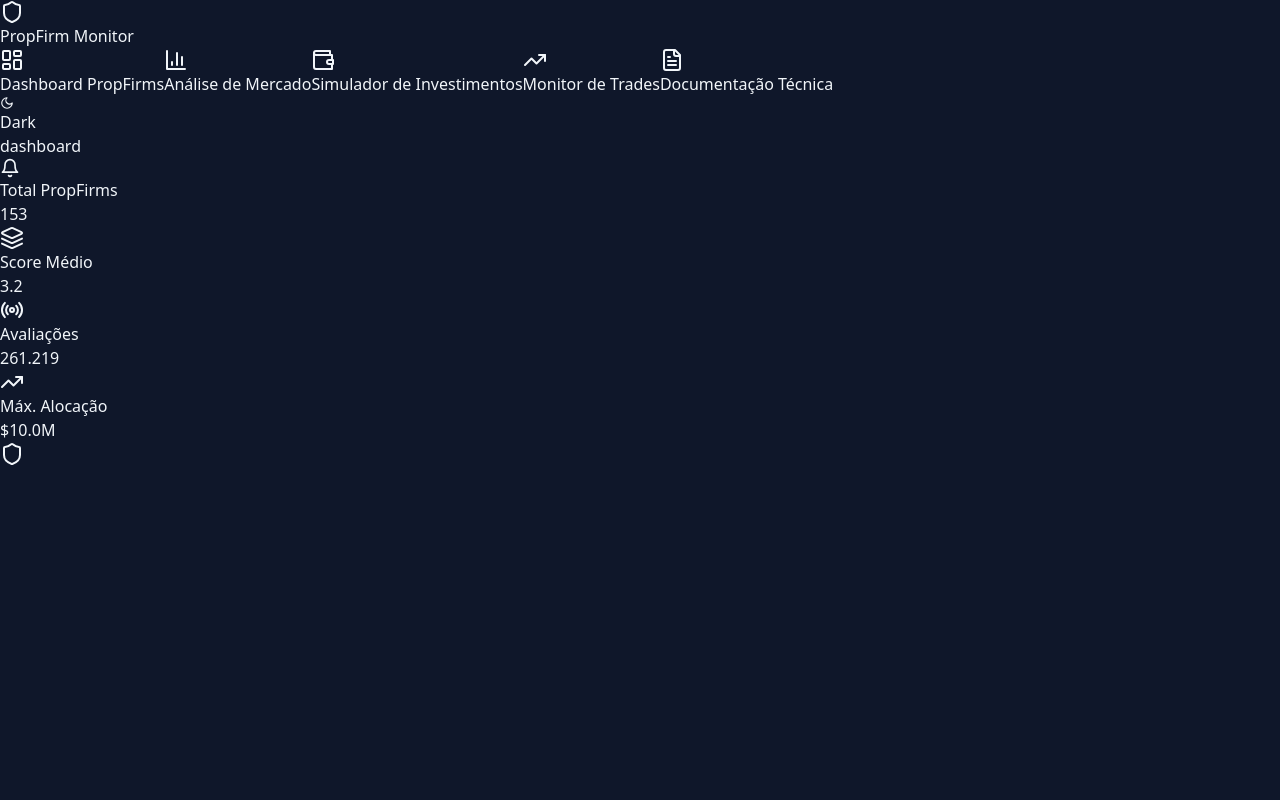
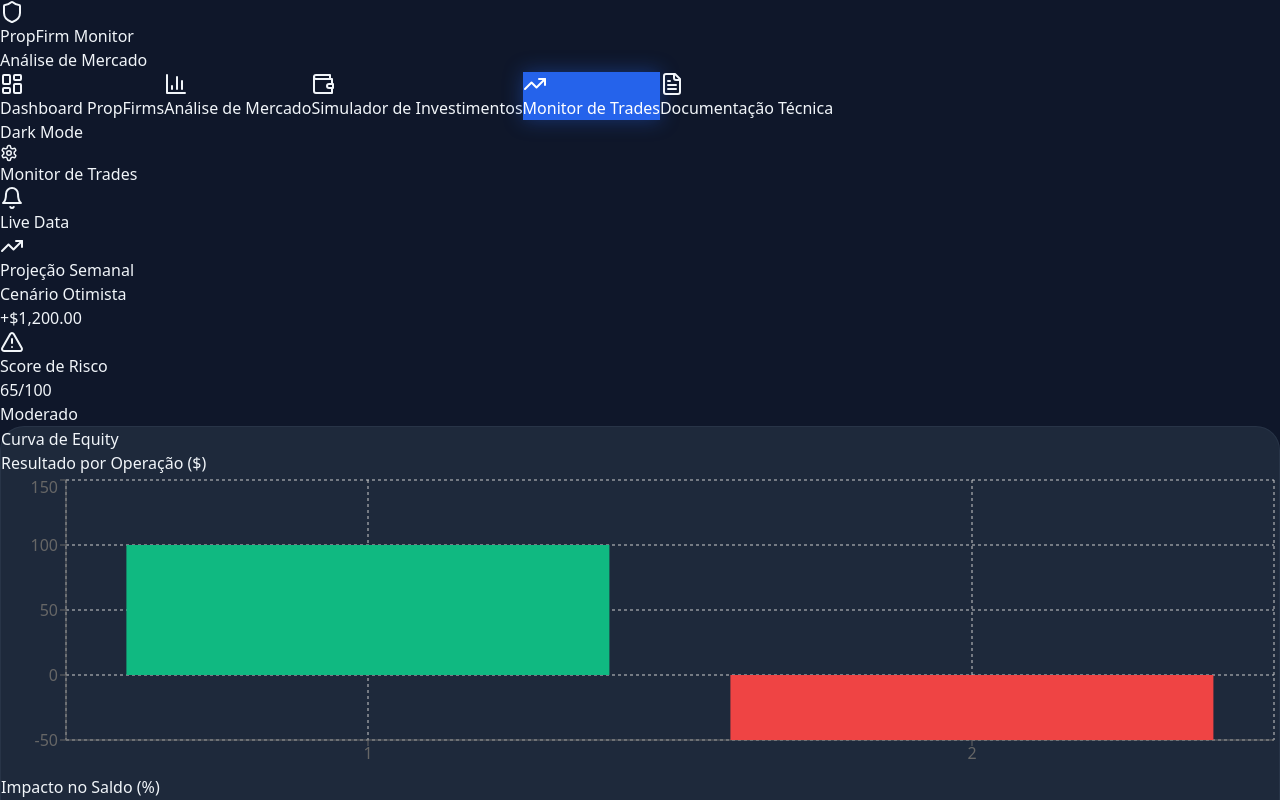
Before and after one commit to fernandohpc18-commits/ACASA-TOOLS, a React (Vite) app: page / in a window 1280 px wide. Shown: the top 800 px of the page. Built offline with nearby package versions, Linux system fonts and the light colour scheme.

Commit message:
Update App.jsx

```diff
--- a/src/App.jsx
+++ b/src/App.jsx
@@ -1,22 +1,17 @@
 import React, { useState } from 'react';
 import {
   LayoutDashboard, TrendingUp, BarChart3, Wallet,
-  Shield, Bell, Moon, Sun, FileText, ArrowRightLeft, Radio, Layers
+  Shield, Bell, Moon, Sun, FileText, Settings
 } from "lucide-react";
-import { Toaster } from 'sonner';
 
-// Importação dos componentes core
 import AdvancedCharts from './components/trades/AdvancedCharts';
 import TradeForecasting from './components/trades/TradeForecasting';
 import AssetPanel from './components/market/AssetPanel';
-import InvestmentSimulator from './components/investment/InvestmentSimulator';
-import DocumentacaoCompleta from './components/DOCUMENTACAO_COMPLETA';
 
 export default function App() {
-  const [activeTab, setActiveTab] = useState('dashboard');
-  const [isDarkMode, setIsDarkMode] = useState(false);
+  const [activeTab, setActiveTab] = useState('trades');
 
-  const navItems = [
+  const menuItems = [
     { id: 'dashboard', label: 'Dashboard PropFirms', icon: LayoutDashboard },
     { id: 'market', label: 'Análise de Mercado', icon: BarChart3 },
     { id: 'wallet', label: 'Simulador de Investimentos', icon: Wallet },
@@ -25,104 +20,100 @@ export default function App() {
   ];
 
   return (
-    <div className={isDarkMode ? 'dark' : ''}>
-      <div className="flex h-screen bg-[#F0F2F5] dark:bg-[#020617] text-slate-900 dark:text-slate-100 transition-colors duration-300">
+    <div className="flex h-screen bg-[#0F172A] text-slate-100 overflow-hidden">
 
-        {/* SIDEBAR */}
-        <aside className="w-64 bg-white dark:bg-[#0B1120] border-r border-slate-200 dark:border-slate-800 flex flex-col shadow-xl z-20">
-          <div className="p-6 border-b border-slate-100 dark:border-slate-800">
-            <div className="flex items-center gap-3">
-              <div className="bg-blue-600 p-2 rounded-lg shadow-lg">
+      {/* SIDEBAR INSTITUCIONAL */}
+      <aside className="w-72 bg-[#141B2D] border-r border-slate-800 flex flex-col p-6">
+        <div className="flex items-center gap-3 mb-10 px-2">
+          <div className="bg-blue-600 p-2 rounded-xl shadow-lg shadow-blue-500/20">
             <Shield className="text-white w-6 h-6" />
           </div>
-              <h1 className="font-bold text-lg leading-none">PropFirm Monitor</h1>
+          <div>
+            <h1 className="font-bold text-lg leading-none tracking-tight">PropFirm Monitor</h1>
+            <p className="text-[10px] text-slate-500 mt-1 uppercase tracking-widest font-bold">Análise de Mercado</p>
           </div>
         </div>
 
-          <nav className="flex-1 py-4 px-3 space-y-1 overflow-y-auto custom-scrollbar">
-            {navItems.map((item) => (
+        <nav className="flex-1 space-y-2">
+          {menuItems.map((item) => (
             <button
               key={item.id}
               onClick={() => setActiveTab(item.id)}
-                className={`w-full flex items-center gap-3 px-3 py-3 rounded-xl text-sm font-semibold transition-all ${
-                  activeTab === item.id
-                    ? 'bg-blue-600 text-white shadow-lg'
-                    : 'text-slate-500 hover:bg-slate-100 dark:hover:bg-slate-800'
+              className={`w-full flex items-center gap-3 px-4 py-3.5 rounded-2xl text-sm font-semibold transition-all duration-300 ${
+                activeTab === item.id ? 'sidebar-item-active' : 'text-slate-400 hover:bg-slate-800/50 hover:text-white'
               }`}
             >
-                <item.icon className="w-4 h-4" />
+              <item.icon className="w-5 h-5" />
               {item.label}
             </button>
           ))}
         </nav>
 
-          <div className="p-4 border-t border-slate-100 dark:border-slate-800">
-            <button onClick={() => setIsDarkMode(!isDarkMode)} className="w-full flex items-center justify-between px-3 py-2 rounded-lg bg-slate-100 dark:bg-slate-800 text-xs font-bold">
-              <span className="flex items-center gap-2">
-                {isDarkMode ? <Sun size={14}/> : <Moon size={14}/>} {isDarkMode ? 'Light' : 'Dark'}
-              </span>
-            </button>
+        <div className="mt-auto pt-6 border-t border-slate-800 flex items-center justify-between px-2 text-slate-500">
+           <div className="flex items-center gap-2 text-xs font-bold uppercase tracking-tighter">
+             <div className="w-8 h-4 bg-blue-600 rounded-full relative">
+               <div className="absolute right-1 top-1 w-2 h-2 bg-white rounded-full"></div>
+             </div>
+             Dark Mode
+           </div>
+           <Settings size={18} className="cursor-pointer hover:text-white" />
         </div>
       </aside>
 
-        {/* CONTEÚDO */}
-        <div className="flex-1 flex flex-col overflow-hidden">
-          <header className="h-16 bg-white dark:bg-[#0B1120] border-b border-slate-200 dark:border-slate-800 flex items-center justify-between px-8">
-            <span className="text-sm font-bold uppercase tracking-widest text-blue-600">{activeTab}</span>
-            <div className="flex items-center gap-4">
-              <Bell size={20} className="text-slate-400" />
-              <div className="h-8 w-8 rounded-full bg-blue-600" />
+      {/* ÁREA DE CONTEÚDO */}
+      <main className="flex-1 overflow-y-auto p-10 bg-[#0F172A]">
+        <header className="flex justify-between items-center mb-10">
+          <h2 className="text-3xl font-black uppercase tracking-tight text-blue-500">
+            {activeTab === 'trades' ? "Monitor de Trades" : activeTab.toUpperCase()}
+          </h2>
+          <div className="flex items-center gap-6">
+            <Bell className="text-slate-500 cursor-pointer" />
+            <div className="flex items-center gap-3 bg-[#1E293B] px-4 py-2 rounded-full border border-slate-700/50">
+              <div className="w-2 h-2 bg-red-500 rounded-full animate-pulse"></div>
+              <span className="text-xs font-bold tracking-widest uppercase">Live Data</span>
+            </div>
           </div>
         </header>
 
-          <main className="flex-1 overflow-y-auto p-8 custom-scrollbar">
-            <div className="max-w-7xl mx-auto space-y-8">
-              {activeTab === 'dashboard' && (
-                <div className="grid grid-cols-1 md:grid-cols-4 gap-6">
-                  <StatCard label="Total PropFirms" value="153" icon={Layers} color="bg-blue-500" />
-                  <StatCard label="Score Médio" value="3.2" icon={Radio} color="bg-orange-500" />
-                  <StatCard label="Avaliações" value="261.219" icon={TrendingUp} color="bg-emerald-500" />
-                  <StatCard label="Máx. Alocação" value="$10.0M" icon={Shield} color="bg-purple-500" />
+        <div className="space-y-8 animate-in fade-in slide-in-from-bottom-4 duration-700">
+          {activeTab === 'trades' && (
+            <>
+              <TradeForecasting />
+              <div className="glass-card p-8">
+                <h3 className="text-xl font-bold mb-6 flex items-center gap-2">
+                  <div className="w-1 h-6 bg-blue-600 rounded-full"></div>
+                  Curva de Equity
+                </h3>
+                <AdvancedCharts trades={[{resultado: 100}, {resultado: -50}]} initialBalance={10000} />
               </div>
-              )}
 
-              {activeTab === 'trades' && (
-                <div className="space-y-8">
-                  <TradeForecasting />
-                  <div className="bg-white dark:bg-slate-900 p-8 rounded-3xl shadow-sm border border-slate-100 dark:border-slate-800">
-                    <AdvancedCharts trades={sampleTrades} initialBalance={10000} />
+              {/* Cards de Métricas Estilo Imagem */}
+              <div className="grid grid-cols-4 gap-6">
+                <MetricSmallCard label="Perda Diária" value="1.72%" color="text-red-400" />
+                <MetricSmallCard label="Drawdown" value="8.33%" color="text-orange-400" />
+                <MetricSmallCard label="Melhor Trade" value="3.98%" color="text-emerald-400" />
+                <MetricSmallCard label="Consistência" value="8.38%" color="text-blue-400" />
               </div>
-                </div>
+            </>
           )}
 
           {activeTab === 'market' && (
-                <div className="grid grid-cols-1 lg:grid-cols-2 gap-6">
+             <div className="grid grid-cols-2 gap-6">
                <AssetPanel symbol="BTCUSD" />
-                  <AssetPanel symbol="AAPL" />
+               <AssetPanel symbol="XAUUSD" />
              </div>
           )}
-
-              {activeTab === 'wallet' && <InvestmentSimulator />}
-              {activeTab === 'docs' && <DocumentacaoCompleta />}
         </div>
       </main>
-        </div>
-      </div>
-      <Toaster position="bottom-right" richColors />
     </div>
   );
 }
 
-function StatCard({ label, value, icon: Icon, color }) {
+function MetricSmallCard({ label, value, color }) {
   return (
-    <div className="bg-white dark:bg-slate-900 p-6 rounded-3xl shadow-sm border border-slate-100 dark:border-slate-800 flex items-center justify-between">
-      <div>
-        <p className="text-xs font-bold text-slate-400 uppercase">{label}</p>
-        <p className="text-2xl font-black mt-1">{value}</p>
-      </div>
-      <div className={`${color} p-4 rounded-2xl text-white shadow-lg`}><Icon size={24} /></div>
+    <div className="glass-card p-5 flex flex-col gap-1">
+      <p className="text-[10px] font-bold text-slate-500 uppercase tracking-widest">{label}</p>
+      <p className={`text-xl font-black ${color}`}>{value}</p>
     </div>
   );
 }
-
-const sampleTrades = [{ id: 1, ativo: 'BTCUSD', resultado: 450, data: '2026-01-10' }];
```
Lines whose indentation alone changed are shown as unchanged.
